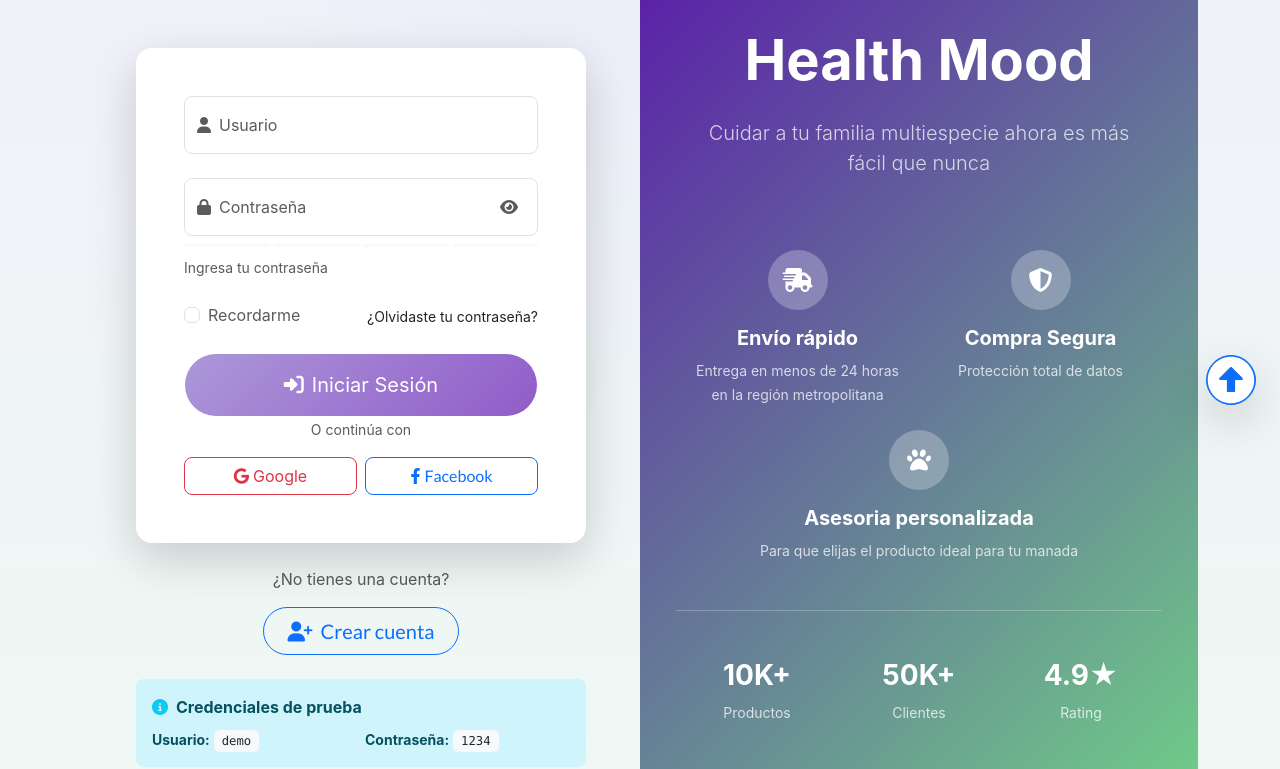
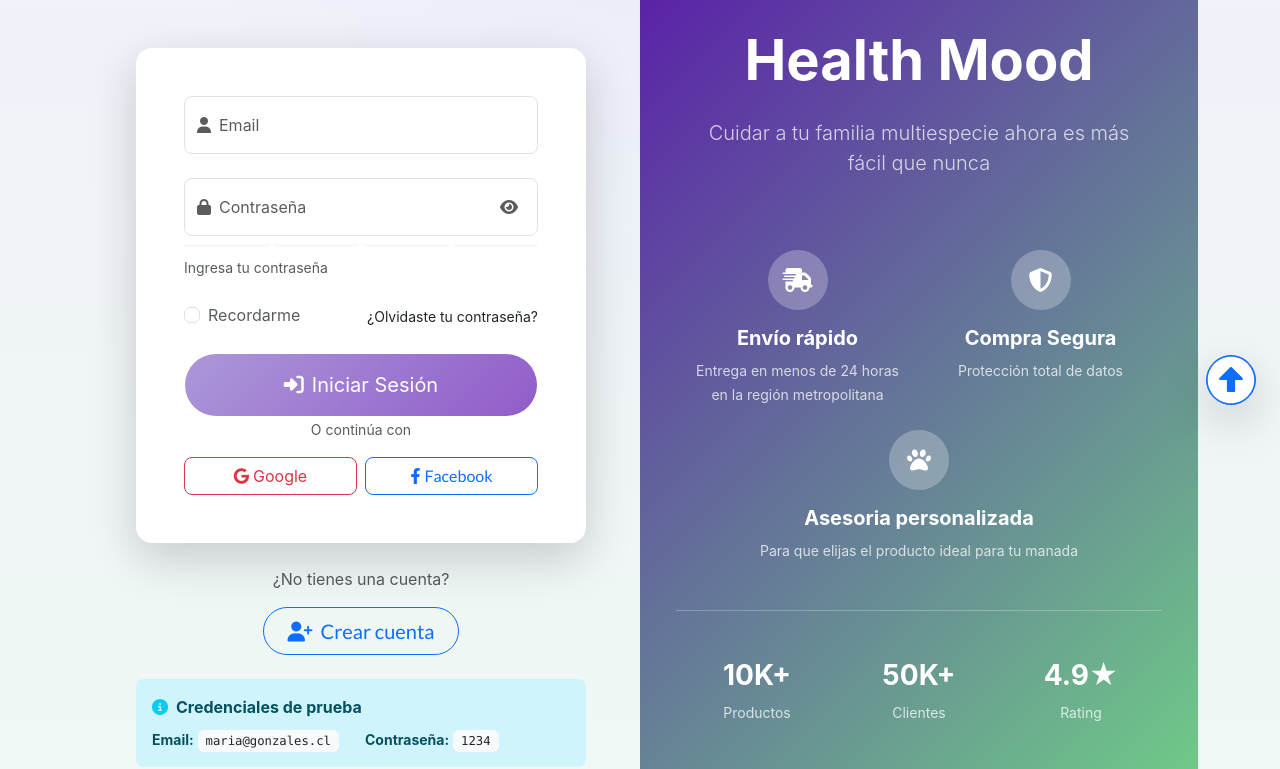
Before and after one commit to moredevj/HealthMood, a React (Vite) app: page /login in a window 1280 px wide. Shown: the part 371-1140 px from the top of the page. Built offline with nearby package versions, Linux system fonts and the light colour scheme.

Commit message:
inicio de sesión con email en lugar de nombre de usuario. Soy la Pacha, bai

```diff
--- a/src/modules/auth/components/LoginForm.jsx
+++ b/src/modules/auth/components/LoginForm.jsx
@@ -1,7 +1,7 @@
 import { useState } from 'react';
 
 export default function LoginForm({ onSubmit, submitText = 'Entrar' }) {
-  const [form, setForm] = useState({ username: '', password: '' });
+  const [form, setForm] = useState({ email: '', password: '' });
   const [showPassword, setShowPassword] = useState(false);
   const [isLoading, setIsLoading] = useState(false);
 
@@ -11,12 +11,12 @@ export default function LoginForm({ onSubmit, submitText = 'Entrar' }) {
 
     // Simulate loading
     setTimeout(() => {
-      onSubmit?.({ username: form.username.trim(), password: form.password });
+      onSubmit?.({ email: form.email, password: form.password });
       setIsLoading(false);
     }, 1000);
   };
 
-  const isFormValid = form.username.trim() && form.password.length >= 4;
+  const isFormValid = form.email.trim() && form.password.length >= 4;
 
   return (
     <form onSubmit={handleSubmit} noValidate className="needs-validation">
@@ -24,17 +24,17 @@ export default function LoginForm({ onSubmit, submitText = 'Entrar' }) {
       <div className="form-floating mb-4">
         <input
           type="text"
-          className={`form-control form-control-lg rounded-3 ${form.username ? 'border-success' : ''}`}
-          id="login_username"
-          placeholder="Usuario"
+          className={`form-control form-control-lg rounded-3 ${form.email ? 'border-success' : ''}`}
+          id="login_email"
+          placeholder="ejemplo@correo.com"
           required
-          value={form.username}
-          onChange={(e) => setForm(f => ({ ...f, username: e.target.value }))}
+          value={form.email}
+          onChange={(e) => setForm(f => ({ ...f, email: e.target.value }))}
           disabled={isLoading}
         />
-        <label htmlFor="login_username" className="text-muted">
+        <label htmlFor="login_email" className="text-muted">
           <i className="fas fa-user me-2"></i>
-          Usuario
+          Email
         </label>
         {form.username && (
           <div className="position-absolute end-0 top-50 translate-middle-y me-3">
--- a/src/modules/auth/hook/useAuth.jsx
+++ b/src/modules/auth/hook/useAuth.jsx
@@ -24,9 +24,9 @@ export function AuthProvider({ children }) {
     readUsers(); // asegura semilla
   }, []);
 
-  const login = (username, password) => {
+  const login = (email, password) => {
     const db = readUsers();
-    const found = db.find(u => u.username === username && u.password === password);
+    const found = db.find(u => u.email === email && u.password === password);
     if (found) {
       sessionStorage.setItem(AUTH_KEY, JSON.stringify(found));
       setUser(found);
@@ -35,12 +35,12 @@ export function AuthProvider({ children }) {
     return { ok: false, message: 'Usuario o contraseña inválidos.' };
   };
 
-  const register = (username, password) => {
+  const register = (email, password) => {
     const db = readUsers();
-    const exists = db.some(u => u.username.toLowerCase() === username.toLowerCase());
+    const exists = db.some(u => u.email.toLowerCase() === email.toLowerCase());
     if (exists) return { ok: false, message: 'El usuario ya existe.' };
 
-    const newUser = { id: Date.now(), username, password };
+    const newUser = { id: Date.now(), email, password };
     const updated = [...db, newUser];
     localStorage.setItem(USERS_KEY, JSON.stringify(updated));
     sessionStorage.setItem(AUTH_KEY, JSON.stringify(newUser));
--- a/src/modules/auth/pages/LoginPage.jsx
+++ b/src/modules/auth/pages/LoginPage.jsx
@@ -10,8 +10,8 @@ export default function LoginPage() {
   const navigate = useNavigate();
   const [alert, setAlert] = useState({ show: false, msg: '', variant: 'success' });
 
-  const handleLogin = ({ username, password }) => {
-    const { ok, message } = login(username, password);
+  const handleLogin = ({ email, password }) => {
+    const { ok, message } = login(email, password);
     if (ok) {
       setAlert({ show: true, msg: '¡Ingreso con éxito! 🎉', variant: 'success' });
       setTimeout(() => navigate('/'), 1500);
@@ -79,8 +79,8 @@ export default function LoginPage() {
               <div className="row g-2">
                 <div className="col-sm-6">
                   <small>
-                    <strong>Usuario:</strong>{' '}
-                    <code className="bg-light text-dark px-2 py-1 rounded">demo</code>
+                    <strong>Email:</strong>{' '}
+                    <code className="bg-light text-dark px-2 py-1 rounded">maria@gonzales.cl</code>
                   </small>
                 </div>
                 <div className="col-sm-6">
--- a/src/modules/auth/utils/dummyData.js
+++ b/src/modules/auth/utils/dummyData.js
@@ -1,5 +1,5 @@
 // Datos ficticios para la sección Auth
 export const users = [
-    { id: 1, username: 'demo', password: '1234' },
-    { id: 2, username: 'test', password: '1234' },
+    { id: 1, email: 'maria@gonzales.cl', password: '1234' },
+    { id: 2, email: 'test@demo.com', password: '1234' },
 ];
```
